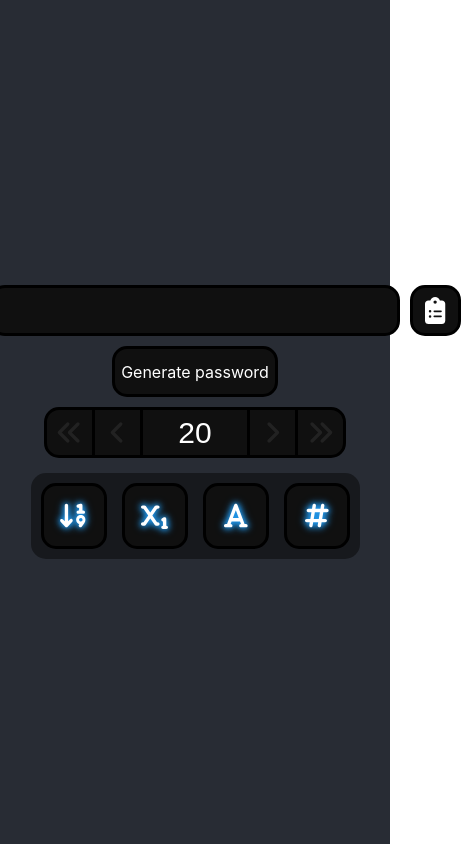
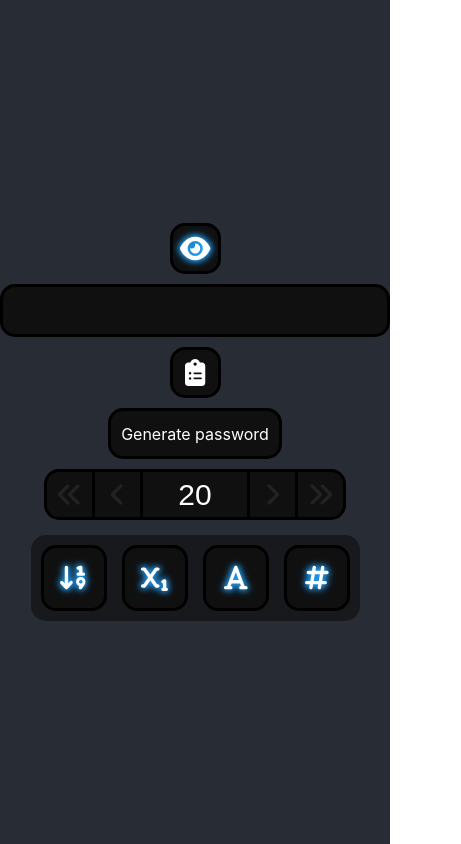
Before and after one commit to EgzoT/passwords-generator-web, a React (Create React App) app: page / in a window 390 px wide. Shown: the whole page, 461 px wide, since content can reach past the window. Built offline with nearby package versions, Linux system fonts and the light colour scheme; the HTML template or start-up script is replaced by a standard one.

Commit message:
Improve the responsiveness of the webpage

```diff
--- a/src/components/GlowingTextButton.tsx
+++ b/src/components/GlowingTextButton.tsx
@@ -5,6 +5,8 @@ interface IMainProps {
     onClick?: () => void;
     style?: React.CSSProperties;
     styleHover?: React.CSSProperties;
+    styleText?: React.CSSProperties;
+    styleTextHover?: React.CSSProperties;
 }
 
 function GlowingButton(props: IMainProps) {
@@ -32,11 +34,11 @@ function GlowingButton(props: IMainProps) {
                 transition: "all 0.5s ease-out"
             }, ...props.style, ... hover && props.styleHover ? props.styleHover : {} }}
         >
-            <div style={{
+            <div style={{ ...{
                 margin: "auto",
                 transition: "all 0.5s ease-out",
                 filter: hover ? "drop-shadow(0px 0px 3px rgba(33,156,243,1)) drop-shadow(0px 0px 3px rgba(33,156,243,1))" : undefined
-            }}>
+            }, ...props.styleText, ... hover && props.styleTextHover ? props.styleTextHover : {} }}>
                 { props.text }
             </div>
         </div>
--- a/src/components/NumberInput.tsx
+++ b/src/components/NumberInput.tsx
@@ -18,8 +18,10 @@ function NumberInput(props: IMainProps) {
     return (
         <div style={{
             display: "flex",
-            justifyContent: "center"
+            justifyContent: "center",
+            flexWrap: "wrap"
         }}>
+            <div style={{ display: "flex" }}>
                 <GlowingButton
                     onClick={ () => { setValue(value - 5); if (props.onChange) { props.onChange(value - 5) } } }
                     icon={ faAngleDoubleLeft }
@@ -30,6 +32,7 @@ function NumberInput(props: IMainProps) {
                     icon={ faAngleLeft }
                     style={{ width: 45, height: 45, borderRadius: 0, borderLeft: "0px solid #000" }}
                 />
+            </div>
             <input
                 type="text"
                 style={{ ...{
@@ -55,6 +58,7 @@ function NumberInput(props: IMainProps) {
                 onBlur={ () => { setFocus(false) } }
                 onFocus={ () => { setFocus(true) } }
             />
+            <div style={{ display: "flex" }}>
                 <GlowingButton
                     onClick={ () => { setValue(value + 1); if (props.onChange) { props.onChange(value + 1) } } }
                     icon={ faAngleRight }
@@ -66,6 +70,7 @@ function NumberInput(props: IMainProps) {
                     style={{ width: 45, height: 45, borderTopLeftRadius: 0, borderBottomLeftRadius: 0 }}
                 />
             </div>
+        </div>
     );
 }
 
--- a/src/views/Main.tsx
+++ b/src/views/Main.tsx
@@ -130,9 +130,9 @@ class Main extends React.Component<IMainProps, IMainState> {
         if (this.state.copyStyle === CopyButton.None) {
             return { color: "#FFF" };
         } else if (this.state.copyStyle === CopyButton.Success) {
-            return { color: "#1db51c" };
+            return { color: "#FFF" };
         } else if (this.state.copyStyle === CopyButton.Error) {
-            return {};
+            return { color: "#FFF" };
         } else {
             return {};
         }
@@ -153,7 +153,7 @@ class Main extends React.Component<IMainProps, IMainState> {
     render() {
         return (
             <div>
-                <div style={{ display: "flex", justifyContent: "center", gap: 10 }}>
+                <div style={{ display: "flex", justifyContent: "center", flexWrap: "wrap",  gap: 10 }}>
                     <GlowingCheckBox
                         icon={ faEye }
                         checked={ this.state.showPassword }
@@ -163,7 +163,7 @@ class Main extends React.Component<IMainProps, IMainState> {
                     <GlowingInputText
                         value={ this.state.password }
                         hideText={ !this.state.showPassword }
-                        style={{ width: 400, fontSize: 16, borderRadius: 15 }}
+                        style={{ width: 400, maxWidth: "calc(100vw - 10px)", fontSize: 16, borderRadius: 15, height: 45 }}
                     />
                     <GlowingButton
                         icon={ this.getCopyIcon() }
@@ -177,7 +177,15 @@ class Main extends React.Component<IMainProps, IMainState> {
                 <GlowingTextButton
                     text="Generate password"
                     onClick={ this.generatePassword }
-                    style={{ width: 160, marginLeft: "auto", marginRight: "auto", marginTop: 10, marginBottom: 10 }}
+                    style={{
+                        width: "fit-content",
+                        padding: "0px 10px",
+                        marginLeft: "auto",
+                        marginRight: "auto",
+                        marginTop: 10,
+                        marginBottom: 10
+                    }}
+                    styleText={{ overflowWrap: "break-word" }}
                 />
 
                 <div style={{ display: "flex", justifyContent: "center", alignItems: "center", marginTop: 10, marginBottom: 5 }}>
@@ -187,8 +195,26 @@ class Main extends React.Component<IMainProps, IMainState> {
                     />
                 </div>
 
-                <div style={{ width: 'auto', display: 'flex', alignItems: 'center', justifyContent: 'center' }}>
-                    <div style={{ width: 'fit-content', padding: 10, height: 'auto', backgroundColor: "#00000070", marginTop: 10, display: 'flex', gap: 15, alignItems: 'auto', justifyContent: 'auto', borderRadius: 15 }}>
+                <div style={{
+                    width: 'auto',
+                    display: 'flex',
+                    alignItems: 'center',
+                    justifyContent: 'center'
+                }}>
+                    <div style={{
+                        width: 'fit-content',
+                        maxWidth: 'calc(100vw - 20px)',
+                        padding: 10,
+                        height: 'auto',
+                        backgroundColor: "#00000070",
+                        marginTop: 10,
+                        display: 'flex',
+                        flexWrap: "wrap",
+                        gap: 15,
+                        alignItems: 'auto',
+                        justifyContent: 'center',
+                        borderRadius: 15
+                    }}>
                         <GlowingCheckBox icon={ faSortNumericDown } checked={ true } onClick={ (state: boolean) => { this.setState({ digits: state }) }} />
                         <GlowingCheckBox icon={ faSubscript } checked={ true } onClick={ (state: boolean) => { this.setState({ lowercase: state }) }} />
                         <GlowingCheckBox icon={ faFont } checked={ true } onClick={ (state: boolean) => { this.setState({ uppercase: state }) }} />
```
Lines whose indentation alone changed are shown as unchanged.
